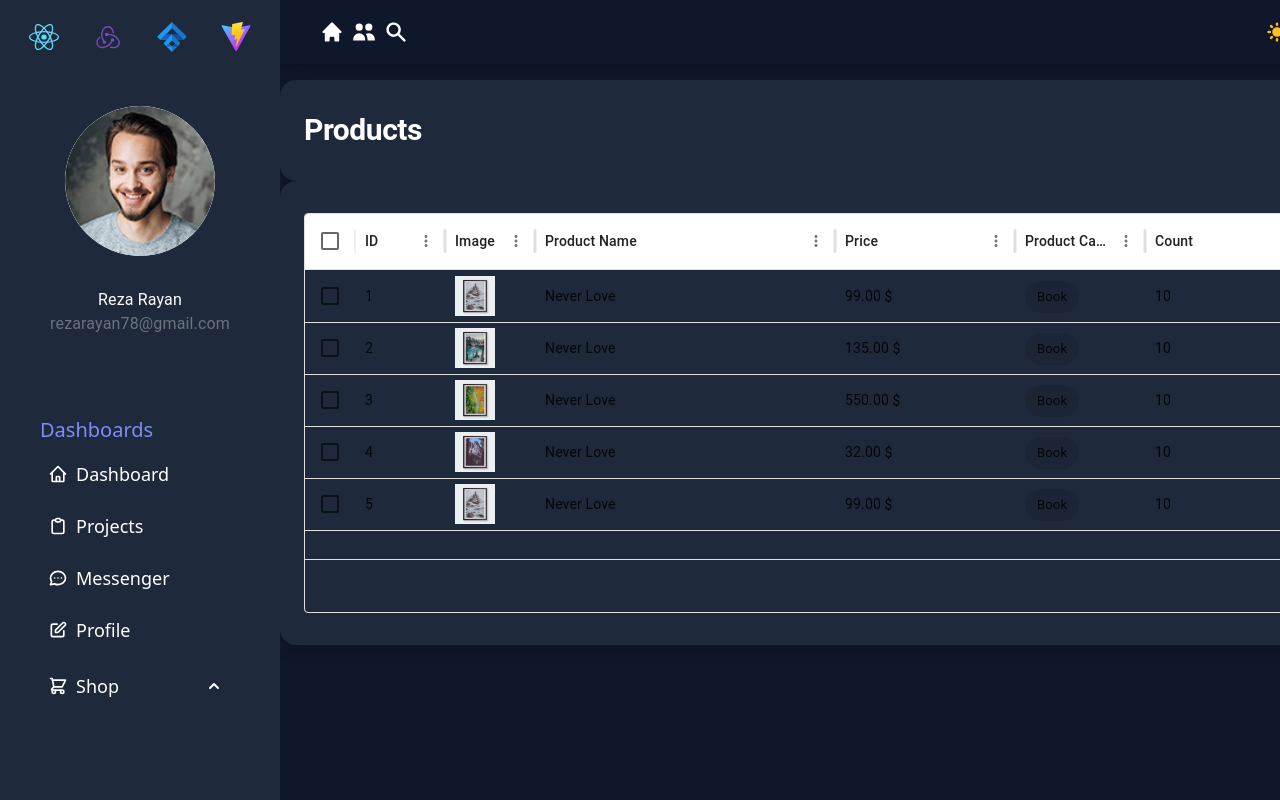
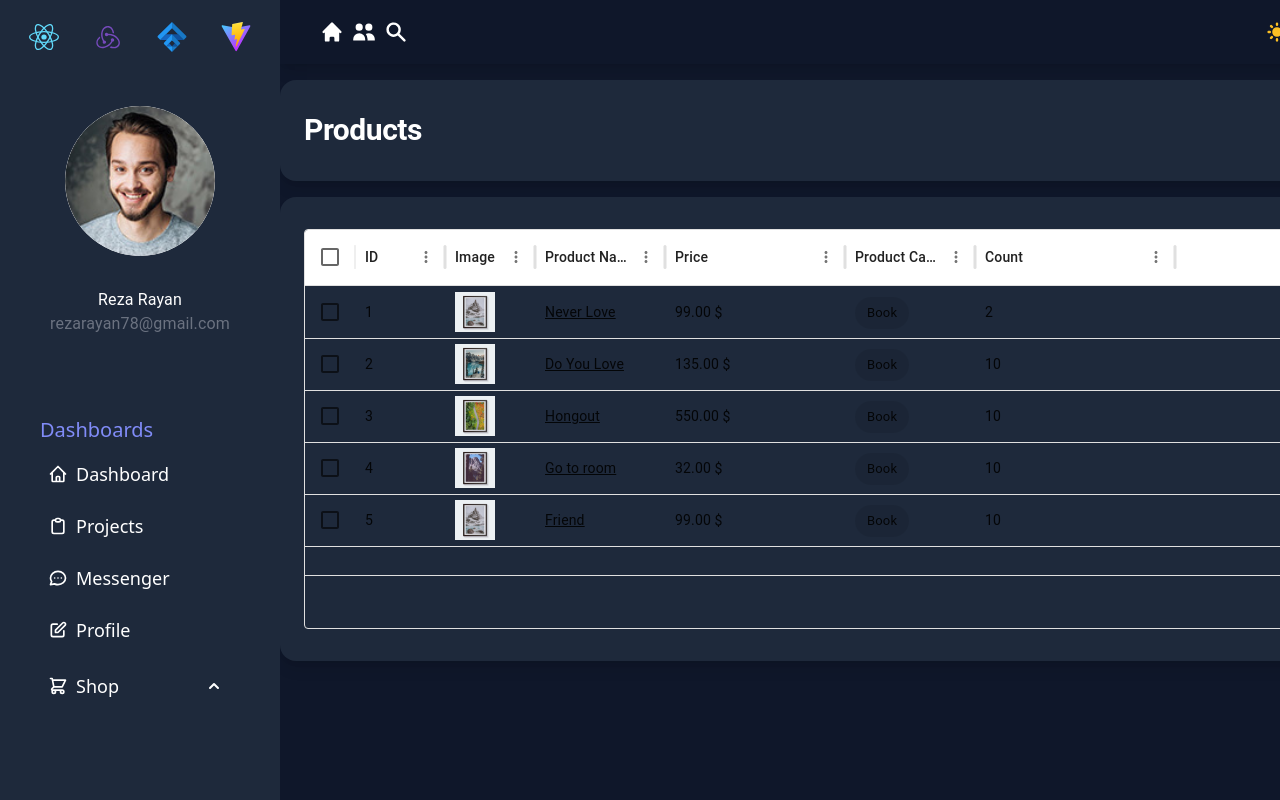
Before and after one commit to Reza-Rayan/amazing-dashboard, a React (Vite) app: page /products in a window 1280 px wide. Shown: the top 800 px of the page. Built offline with nearby package versions, Linux system fonts and the light colour scheme.

Commit message:
ADD: Product page

```diff
--- a/src/app/data/products.json
+++ b/src/app/data/products.json
@@ -3,15 +3,17 @@
         {
             "id":1,
             "title":"Never Love",
+            "description":"Lorem ipsum dolor sit amet, consectetur adipiscing elit, sed do eiusmod tempor incididunt ut labore et dolore magna aliqua",
             "image":"/assets/products/first-snow.jpg",
             "price":99,
             "category":"Book",
-            "count":10,
+            "count":2,
             "weight":55
         },
         {
             "id":2,
-            "title":"Never Love",
+            "title":"Do You Love",
+            "description":"Lorem ipsum dolor sit amet, consectetur adipiscing elit, sed do eiusmod tempor incididunt ut labore et dolore magna aliqua",
             "image":"/assets/products/morain-lake.jpg",
             "price":135,
             "category":"Book",
@@ -20,7 +22,8 @@
         },
         {
             "id":3,
-            "title":"Never Love",
+            "title":"Hongout",
+            "description":"Lorem ipsum dolor sit amet, consectetur adipiscing elit, sed do eiusmod tempor incididunt ut labore et dolore magna aliqua Lorem ipsum dolor sit amet, consectetur adipiscing elit, sed do eiusmod tempor incididunt ut labore et dolore magna aliqua sed do eiusmod tempor incididunt ut labore et dolore magna aliqua Lorem ipsum dolor sit amet, consectetur adipiscing elit, sed do eiusmod tempor incididunt ut labore et dolore magna aliqua",
             "image":"/assets/products/never-stop-changing.jpg",
             "price":550,
             "category":"Book",
@@ -29,7 +32,8 @@
         },
         {
             "id":4,
-            "title":"Never Love",
+            "title":"Go to room",
+            "description":"Lorem ipsum dolor sit amet, consectetur adipiscing elit, sed do eiusmod tempor incididunt ut labore et dolore magna aliqua",
             "image":"/assets/products/yosemite.jpg",
             "price":32,
             "category":"Book",
@@ -38,7 +42,8 @@
         },
         {
             "id":5,
-            "title":"Never Love",
+            "title":"Friend",
+            "description":"Lorem ipsum dolor sit amet, consectetur adipiscing elit, sed do eiusmod tempor incididunt ut labore et dolore magna aliqua",
             "image":"/assets/products/first-snow.jpg",
             "price":99,
             "category":"Book",
--- /dev/null
+++ b/src/app/pages/product/index.tsx
@@ -0,0 +1,126 @@
+import { useParams, useNavigate } from "react-router-dom";
+import {
+  Box,
+  Button,
+  Divider,
+  IconButton,
+  Stack,
+  TextField,
+  Typography,
+} from "@mui/material";
+// Custom Components
+import CContainer from "../../templates/CContainer";
+// Mock Data
+import { products } from "../../data/products.json";
+import { ArrowLeftIcon, CreditCardIcon } from "@heroicons/react/outline";
+
+const ProductPage = () => {
+  const { title } = useParams();
+  const navigate = useNavigate();
+
+  const product = products.find((prod) => prod.title === title);
+  return (
+    <>
+      <CContainer>
+        <Stack display={"flex"} justifyContent={"space-between"}>
+          <Box>
+            <Typography
+              variant="h1"
+              component={"h4"}
+              fontSize={32}
+              fontWeight={700}
+            >
+              {product?.title}
+            </Typography>
+            <Button
+              sx={{ fontSize: "13px" }}
+              variant="text"
+              onClick={() => navigate("/products")}
+            >
+              <IconButton>
+                <ArrowLeftIcon width={16} />
+              </IconButton>
+              Back to PRoduct List
+            </Button>
+          </Box>
+        </Stack>
+      </CContainer>
+      <CContainer extraClasses="mt-4">
+        <Box display={"flex"} justifyContent={"space-between"}>
+          <div>
+            <Typography
+              variant="h2"
+              fontSize={20}
+              fontWeight={700}
+              marginBottom={2}
+            >
+              Description:
+            </Typography>
+            <Typography variant="body1">{product?.description}</Typography>
+            <Box
+              marginTop={4}
+              display={"flex"}
+              flexDirection={"column"}
+              gap={2}
+            >
+              <Typography variant="h6" fontSize={18}>
+                Price:{" "}
+                <span className="text-2xl text-green-600">
+                  {product?.price.toFixed(2)}$
+                </span>
+              </Typography>
+              <Divider />
+              <Typography variant="h6" fontSize={18}>
+                Count:{" "}
+                <span
+                  className={`text-2xl ${
+                    Number(product?.count) > 4
+                      ? "text-slate-700"
+                      : "text-red-700"
+                  }`}
+                >
+                  {product?.count}
+                </span>
+              </Typography>
+              <Divider />
+              <Typography variant="h6" fontSize={18}>
+                Weight:{" "}
+                <span className="text-2xl text-green-600">
+                  {product?.weight}
+                </span>
+              </Typography>
+              {/* Buy Buttons Section */}
+              <Box display={"flex"} justifyContent={"center"} gap={2}>
+                <Button
+                  variant="contained"
+                  color="success"
+                  startIcon={<CreditCardIcon width={16} />}
+                >
+                  Buy
+                </Button>
+                <TextField
+                  type="number"
+                  className="w-20"
+                  placeholder="Count"
+                  variant="outlined"
+                  color="secondary"
+                />
+              </Box>
+              {/* End Here */}
+            </Box>
+          </div>
+          <div className="mx-auto">
+            <img
+              src={product?.image}
+              alt={product?.title}
+              className="rounded-2xl"
+              width={400}
+            />
+          </div>
+        </Box>
+      </CContainer>
+    </>
+  );
+};
+
+export default ProductPage;
--- a/src/app/pages/products/components/ProductsTable.tsx
+++ b/src/app/pages/products/components/ProductsTable.tsx
@@ -2,6 +2,7 @@ import { Chip } from "@mui/material";
 import Box from "@mui/material/Box";
 import { DataGrid, GridColDef } from "@mui/x-data-grid";
 import { ProductProps } from "../../../../types/Product.interface";
+import { Link } from "react-router-dom";
 // ----------------------------------------------------------------
 
 const columns: GridColDef[] = [
@@ -28,8 +29,18 @@ const columns: GridColDef[] = [
   {
     field: "title",
     headerName: "Product Name",
-    width: 300,
-    editable: true,
+    type: "string",
+    width: 130,
+    renderCell: (params) => {
+      const title = params.value;
+      if (title) {
+        return (
+          <Link to={`${title}`} className="underline">
+            {title}
+          </Link>
+        );
+      }
+    },
   },
   {
     field: "price",
--- a/src/app/pages/products/index.tsx
+++ b/src/app/pages/products/index.tsx
@@ -30,7 +30,7 @@ const Products = () => {
           </Button>
         </Box>
       </CContainer>
-      <CContainer>
+      <CContainer extraClasses="mt-4">
         <ProductsTable products={products} />
       </CContainer>
     </>
--- a/src/configs/routeConfig.tsx
+++ b/src/configs/routeConfig.tsx
@@ -5,6 +5,7 @@ import Dashboard from "../app/pages/Dashboard";
 import ProjectsPage from "../app/pages/Projects";
 import ProjectPage from "../app/pages/project";
 import Products from "../app/pages/products";
+import ProductPage from "../app/pages/product";
 import CreateProduct from "../app/pages/products/CreateProduct";
 // Errors Pages
 import NotFound from "../app/pages/error/NotFound";
@@ -19,6 +20,7 @@ const RouteConfig = () => {
         <Route path="/projects/:title" element={<ProjectPage />} />
         <Route path="/products" element={<Products />} />
         <Route path="/products/create" element={<CreateProduct />} />
+        <Route path="/products/:title" element={<ProductPage />} />
         <Route path="*" element={<NotFound />} />
       </Routes>
     </>
--- a/src/types/Product.interface.ts
+++ b/src/types/Product.interface.ts
@@ -1,9 +1,10 @@
 export interface ProductProps {
     id: number;
     title: string;
+    description: string;
     image: string;
     price: number;
     category: string;
-    count: number;
+    count: any;
     weight: number;
 }
```
